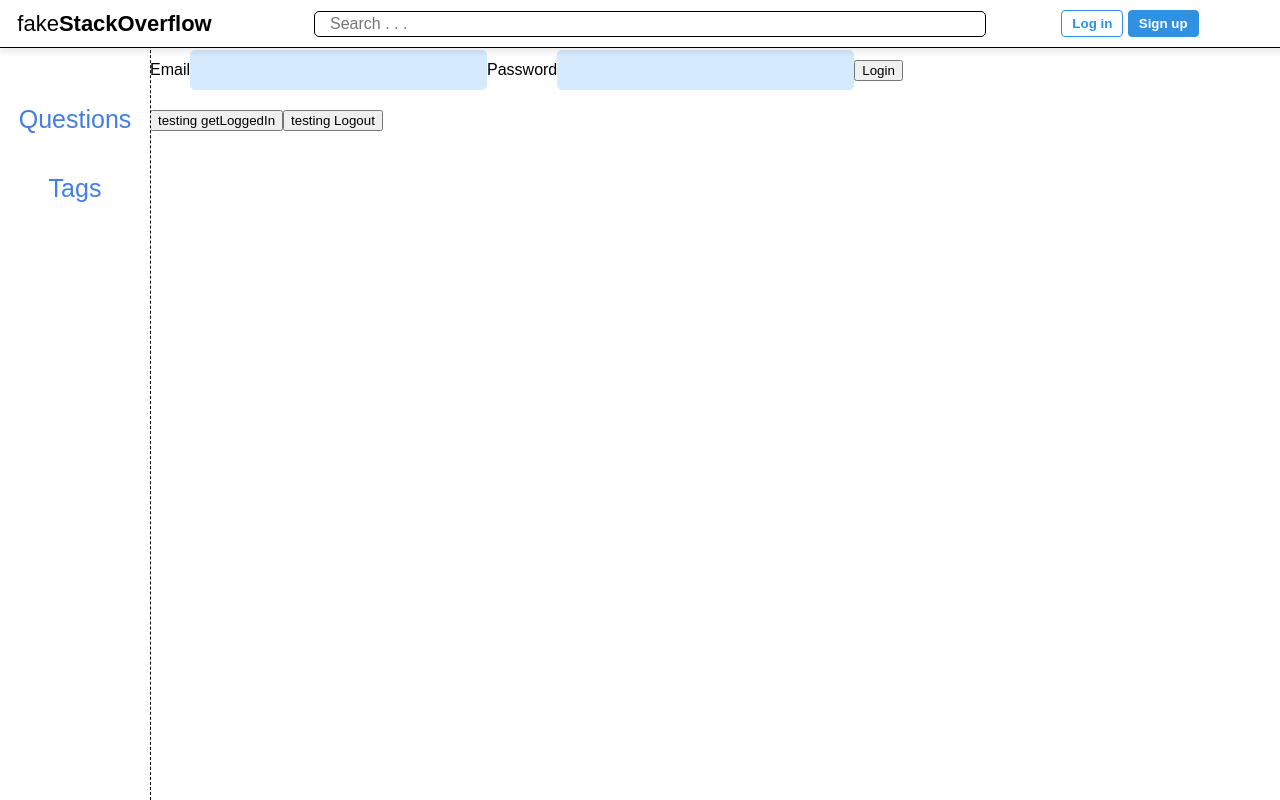
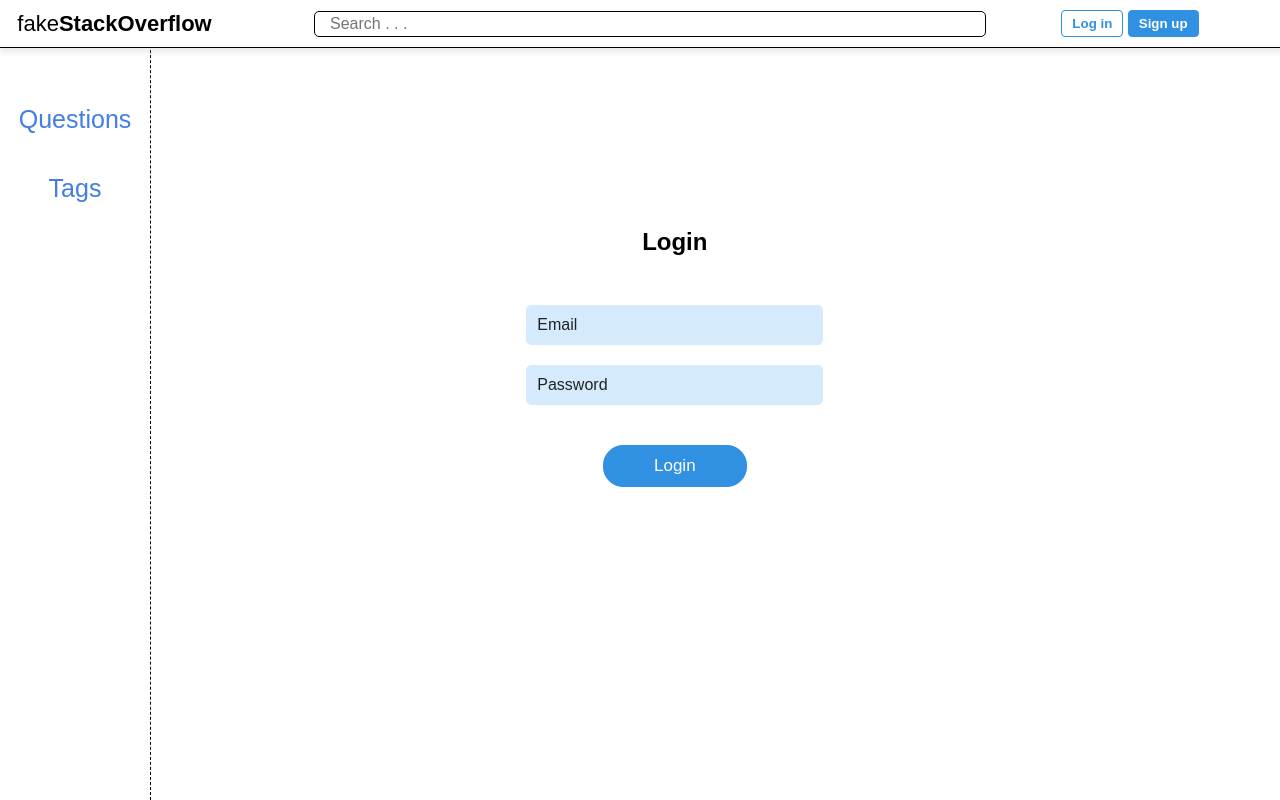
Before and after one commit to Amanda-Ng/Fake-StackOverflow, a React (Create React App) app in the folder client/: page / in a window 1280 px wide. Both pictures are taken after a click on the button "Log in". Built offline with nearby package versions, Linux system fonts and the light colour scheme; no server answers.

Commit message:
add css and notifications to login page

```diff
--- a/client/src/components/LoginPage.js
+++ b/client/src/components/LoginPage.js
@@ -1,8 +1,14 @@
-import '../stylesheets/App.css';
+import '../stylesheets/EntryPages.css';
 import { useState } from 'react';
 import axios from 'axios';
+import Notification from './Notification';
 
 export default function LoginPage(props) {
+  // for showing notifications about incorrect credentials
+  const [notif, setNotif] = useState("");
+  const closeNotif = () => {
+    setNotif("");
+  }
   const [formData, setFormData] = useState({
     loginEmail: '',
     loginPassword: ''
@@ -26,53 +32,34 @@ export default function LoginPage(props) {
           'Content-Type': 'application/json'
         }
       });
-      // TODO: alerts should be replaced by actual UI notification
       if(!response.data.success) {
-        alert(response.data.message);
+        setNotif(response.data.message);
         return false;
       }
-      alert("Successful login");
-      props.changeActive("Welcome");
+      setNotif("Successful login");
+      // delay changing active page to show successful notification message
+      setTimeout(() => {
+        props.changeActive("Questions");
+      }, 1000);
     }
     catch(error) {
       console.error('Error verifying credentials:', error);
     }
   }
 
-  const testingGetLoggedIn = async () => {
-    try {
-      const response = await axios.get("http://localhost:8000/getLoggedIn");
-      if(response.data.loggedIn) {
-        console.log(response.data.userId);
-      }
-      else {
-        console.log("GUEST");
-      }
-    }
-    catch(error) {
-      console.error('Error getting logged in', error);
-    }
-  }
-  const testingLogout = async () => {
-    try {
-      const response = await axios.get("http://localhost:8000/logout");
-      console.log(response.data.success);
-    }
-    catch(error) {
-      console.error('Error logging out', error);
-    }
-  }
   return (
+    <>
     <div id="login">
+      <h1>Login</h1>
       <form onSubmit={handleSubmit} id="login-form" method="POST" >
-        <label htmlFor="email" >Email</label>
-        <input type="text" id="email" name="loginEmail" value={formData.loginEmail} onChange={handleChange} required ></input>
-        <label htmlFor="pw" >Password</label>
-        <input type="text" id="pw" name="loginPassword" value={formData.loginPassword} onChange={handleChange} required ></input>
-        <input type="submit" value="Login" />
+        <label htmlFor="email" ></label>
+        <input type="text" id="email" name="loginEmail" value={formData.loginEmail} onChange={handleChange} placeholder="Email" required ></input>
+        <label htmlFor="pw" ></label>
+        <input type="text" id="pw" name="loginPassword" value={formData.loginPassword} onChange={handleChange} placeholder="Password" required ></input>
+        <input type="submit" id="login-button" value="Login" />
       </form>
-      <button onClick={testingGetLoggedIn}>testing getLoggedIn</button>
-      <button onClick={testingLogout}>testing Logout</button>
   </div>
+  {notif && <Notification message={notif} onClose={closeNotif} /> }
+  </>
   );
 }
--- a/client/src/stylesheets/EntryPages.css
+++ b/client/src/stylesheets/EntryPages.css
@@ -1,4 +1,4 @@
-#welcome, #registration {
+#welcome, #registration, #login {
   display: flex;
   flex-direction: column;
   justify-content: center;
@@ -33,7 +33,7 @@
   border-color: rgb(110, 110, 110);
   cursor: default;
 }
-#registration-form {
+#registration-form, #login-form {
   display: flex;
   flex-direction: column;
   justify-content: center;
@@ -50,10 +50,10 @@
   border: 1px solid rgb(214, 234, 253);
   border-radius: 5px;
 }
-#registration-form input::placeholder {
+#registration-form input::placeholder, #login-form input::placeholder {
   color: rgb(34, 34, 34);
 }
-#register-button {
+#register-button, #login-button {
   margin-top: 20px;
   padding: 10px 50px;
   font-size: 17px;
@@ -62,7 +62,7 @@
   border: 1px solid rgb(48,144,226);
   border-radius: 20px;
 }
-#register-button:hover {
+#register-button:hover, #login-button:hover {
   background-color: rgb(38, 113, 178);
   transition: background-color, 0.15s, ease-in-out;
   cursor: pointer;
```
